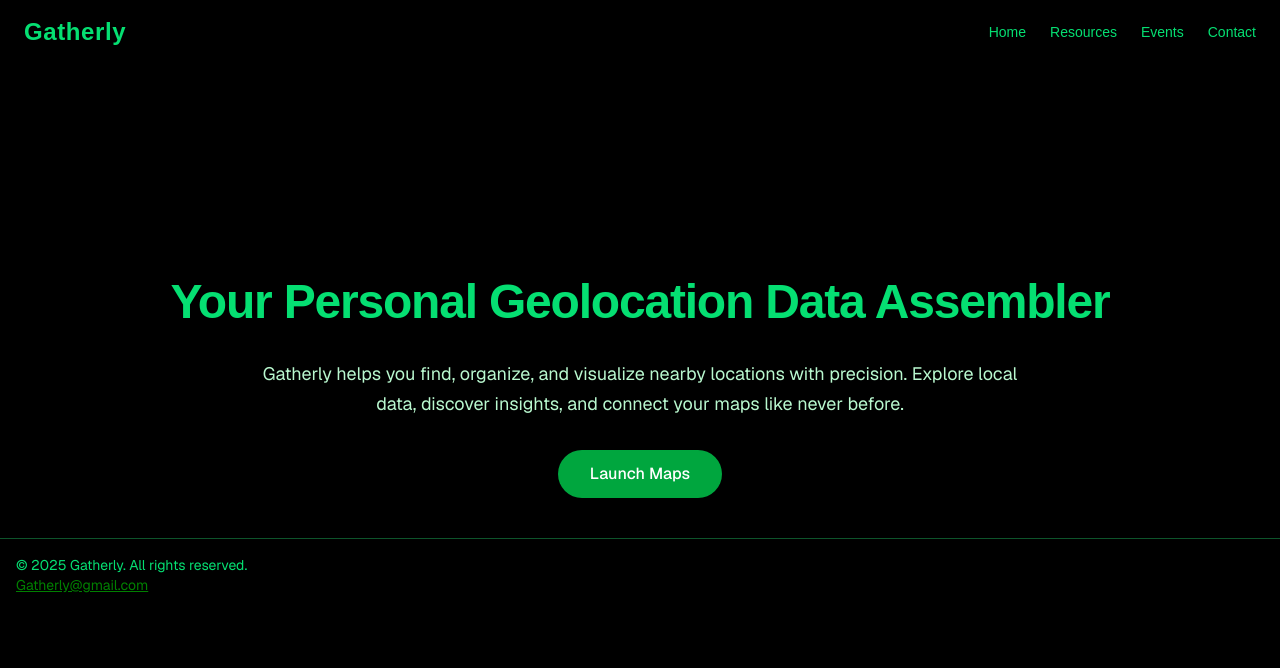
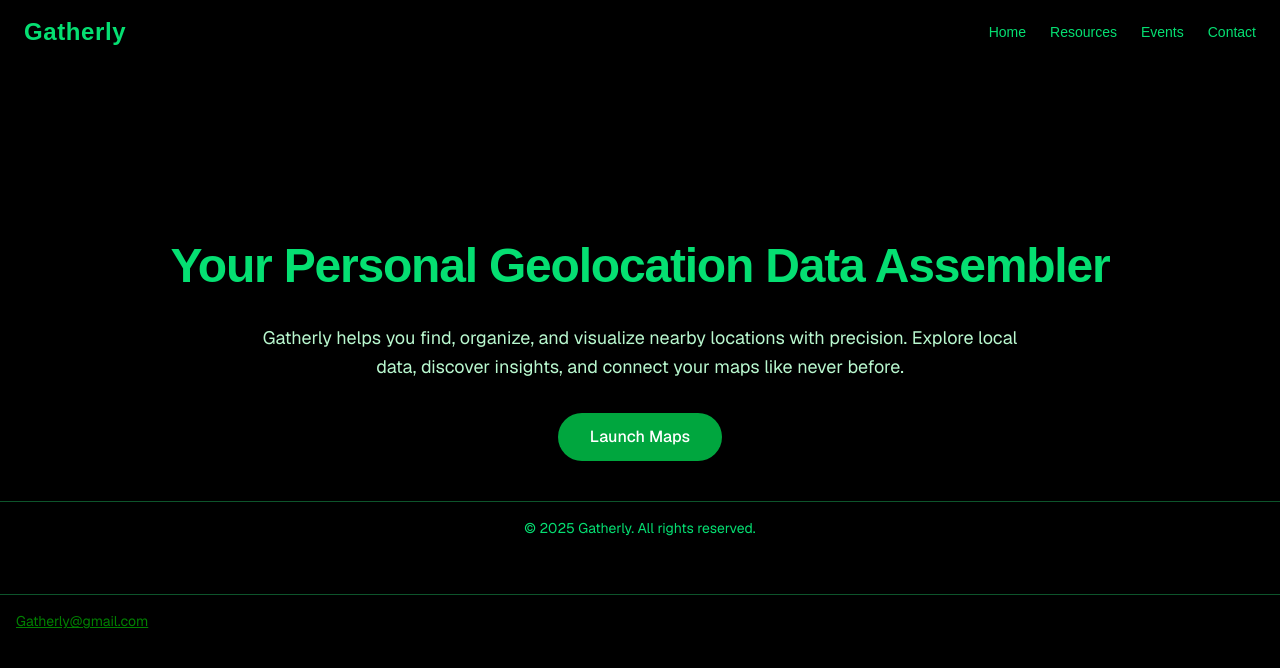
Before and after one commit to TSA-Group/tsa_group_starter, a Next.js app: page / in a window 1280 px wide. Shown: the top 668 px of the page. Built offline with nearby package versions, Linux system fonts and the light colour scheme; a web font is replaced by a local one.

Commit message:
Update page.tsx

```diff
--- a/app/page.tsx
+++ b/app/page.tsx
@@ -45,9 +45,11 @@ export default function Home() {
           </Link>
         </main>
 
+        <footer className="w-full p-4 text-center text-sm text-green-400 bg-black border-t border-green-900 mt-10">
+          © {year} Gatherly. All rights reserved.
+        </footer>
         <footer className="w-full p-4 text-left text-sm text-green-400 bg-black border-t border-green-900 mt-10">
-          © {year} Gatherly. All rights reserved.
-          <p>
+                    <p>
             <a
               href="mailto:Gatherly@gmail.com"
               className="underline hover:text-green-300"
```
